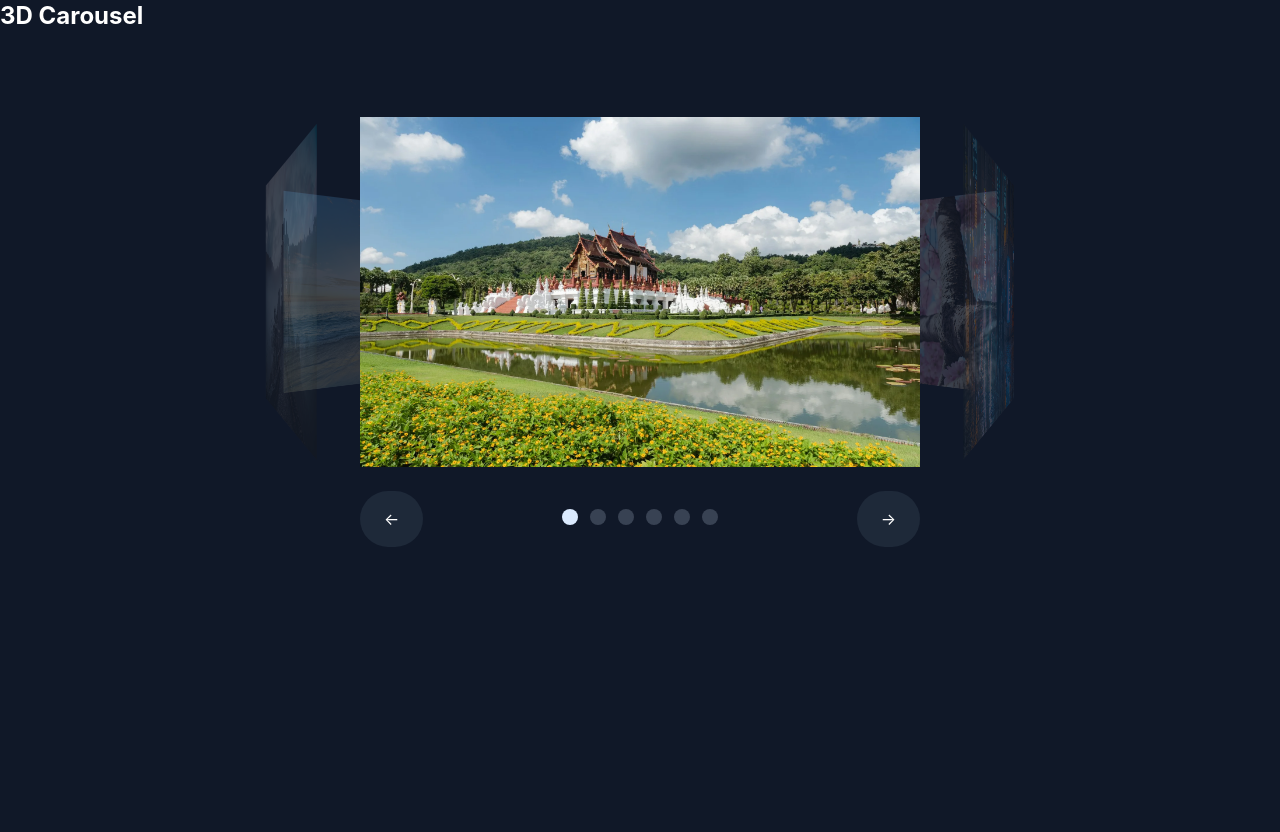
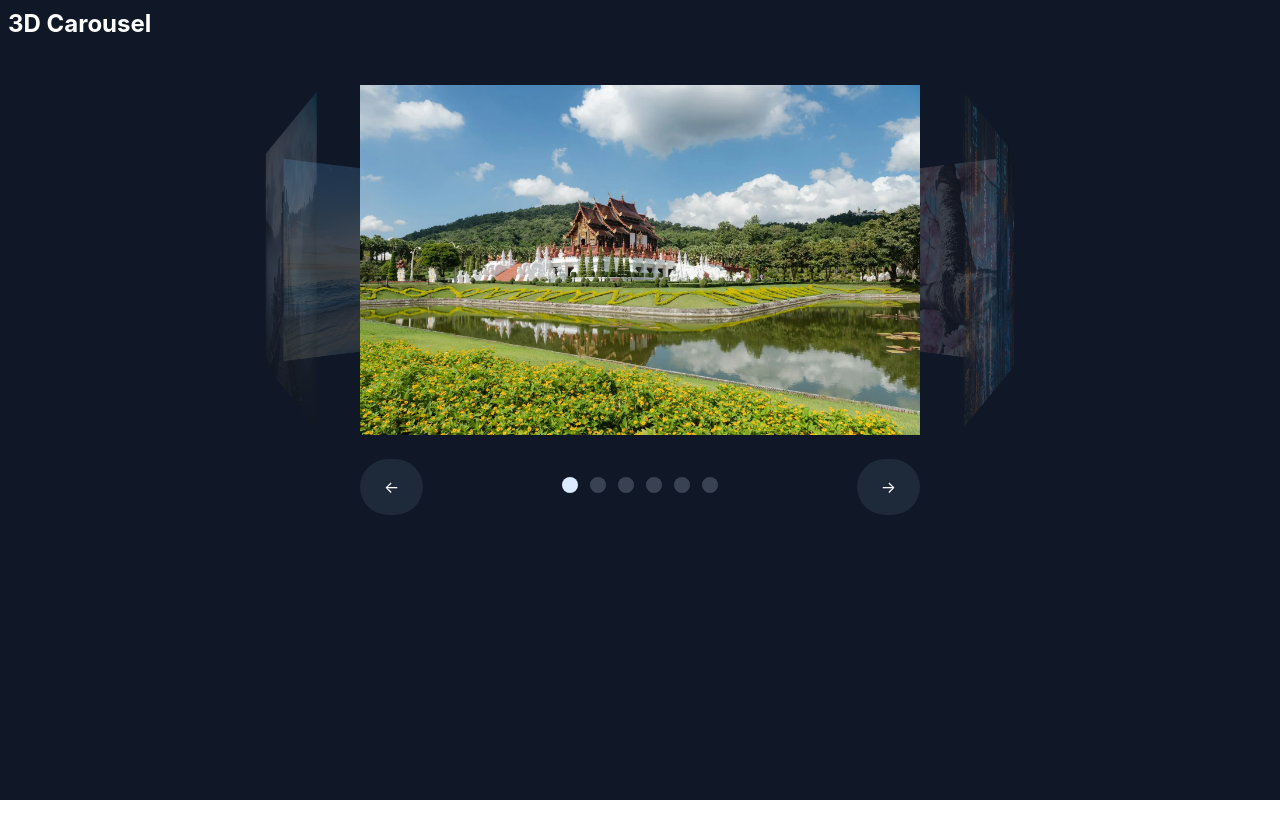
Before and after one commit to JunyaUkyou/3d-carousel, a React (Vite) app: page / in a window 1280 px wide. After the commit the page ends 800 px from the top, so only its background shows below. Built offline with nearby package versions, Linux system fonts and the light colour scheme.

Commit message:
add position fixed to h1

```diff
--- a/src/pages/Home/index.tsx
+++ b/src/pages/Home/index.tsx
@@ -56,7 +56,7 @@ export const Home = () => {
     <div className="relative  bg-gray-900 text-white">
       <RainEffect isDisplay={effect === effectTypes.RAIN} />
       <SnowEffect isDisplay={effect === effectTypes.SNOW} />
-      <h1 className="text-2xl font-bold">3D Carousel</h1>
+      <h1 className="text-2xl font-bold fixed left-2 top-2">3D Carousel</h1>
 
       <div className="relative flex flex-col gap-6 items-center justify-center min-h-screen">
         <Carousel
```
